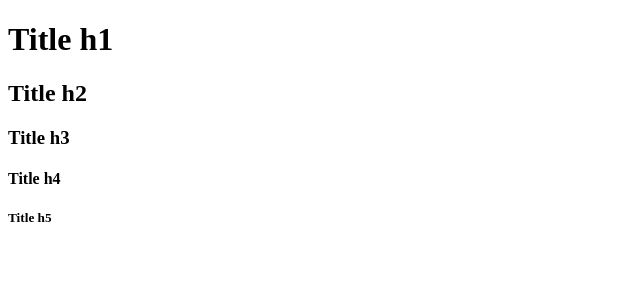
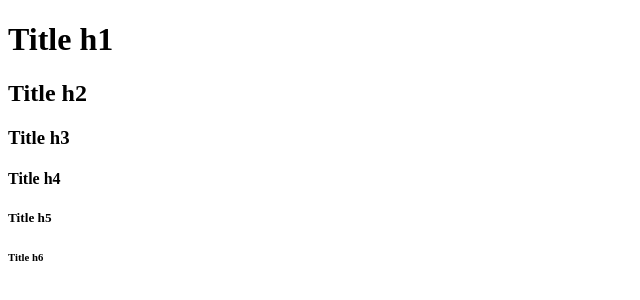
Before and after one commit to vetaluga/test1, a plain HTML site: page index.html in a window 1280 px wide. Shown: the full height of the page, 0-640 px from the left. Drawn offline with Linux system fonts and the light colour scheme.

Commit message:
Update index.html add h6 title

```diff
--- a/index.html
+++ b/index.html
@@ -11,5 +11,6 @@
     <h3>Title h3</h3>
     <h4>Title h4</h4>
     <h5>Title h5</h5>
+    <h6>Title h6</h6>
 </body>
 </html>
```
